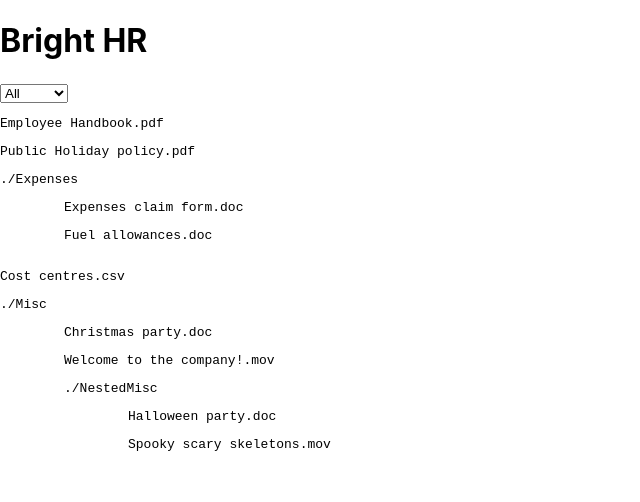
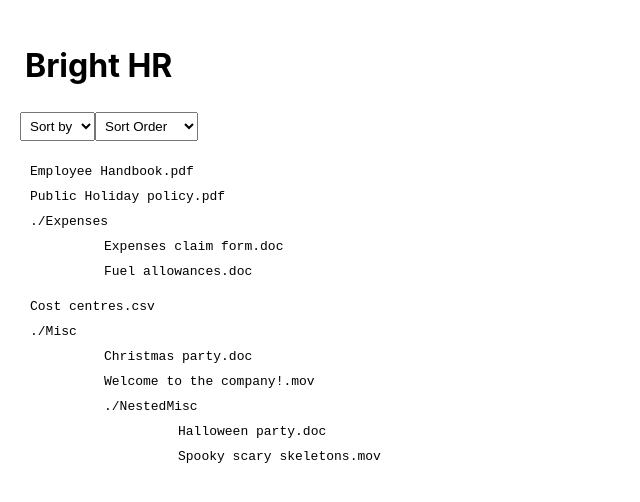
Before and after one commit to RyanErkal/brighthr, a React (Create React App) app: page / in a window 1280 px wide. Shown: the top 502 px of the page, without its empty margins (0-640 px from the left). Built offline with nearby package versions, Linux system fonts and the light colour scheme.

Commit message:
sort & sort order

```diff
--- a/src/App.css
+++ b/src/App.css
@@ -1,3 +1,7 @@
+* {
+	padding: 5px;
+}
+
 .folder {
 	display: flex;
 	flex-direction: column;
--- a/src/App.js
+++ b/src/App.js
@@ -1,40 +1,75 @@
-import data from "./assets/data.json";
+import { useState, useLayoutEffect } from "react";
+import JSONdata from "./assets/data.json";
 import "./App.css";
 
-function getFiles(data) {
-	const files = data.map((file) => {
+function App() {
+	const [files, setFiles] = useState(mapFiles(JSONdata));
+	const [sort, setSort] = useState("");
+	const [sortOrder, setSortOrder] = useState("asc");
+
+	useLayoutEffect(() => {
+		setFiles(mapFiles(sortFiles(JSONdata)));
+	}, [sort, sortOrder]);
+
+	function mapFiles(data) {
+		const mappedFiles = data.map((file) => {
 			if (file.type === "folder") {
 				return (
-				<p className="folder">
+					<div className="folder" key={file.name}>
 						./{file.name}
-					<span className="tab">{getFiles(file.files)}</span>
-				</p>
+						<span className="tab">{mapFiles(file.files)}</span>
+					</div>
 				);
 			} else {
 				return (
-				<p>
+					<div key={file.name}>
 						{file.name}.{file.type}
-				</p>
+					</div>
 				);
 			}
 		});
-	return files;
+		return mappedFiles;
 	}
 
-const mappedFiles = getFiles(data);
+	function handleSortChange(e) {
+		setSort(e.target.value);
+	}
 
-console.log(data);
+	function handleSortOrderChange(e) {
+		setSortOrder(e.target.value);
+	}
 
-function App() {
+	function sortFiles(data) {
+		const sortedFiles = data.sort((a, b) => {
+			if (sort === "name") {
+				return a.name.localeCompare(b.name);
+			} else if (sort === "size") {
+				return a.size - b.size;
+			} else if (sort === "date") {
+				return new Date(a.added) - new Date(b.added);
+			}
+		});
+		if (sortOrder === "desc") {
+			sortedFiles.reverse();
+		}
+		return sortedFiles;
+	}
+
 	return (
 		<div className="App">
-			<h1>Bright HR</h1>
-			<select name="select" id="select">
-				<option value="all">All</option>
-				<option value="active">Active</option>
-				<option value="inactive">Inactive</option>
+			<h1>Bright HR{sort}</h1>
+			<select name="sort" onChange={handleSortChange}>
+				<option value="">Sort by</option>
+				<option value="name">Name</option>
+				<option value="size">Size</option>
+				<option value="date">Date</option>
 			</select>
-			<pre>{mappedFiles}</pre>
+			<select name="sortOrder" onChange={handleSortOrderChange}>
+				<option value="">Sort Order</option>
+				<option value="asc">Ascending</option>
+				<option value="desc">Descending</option>
+			</select>
+			<pre>{files}</pre>
 		</div>
 	);
 }
--- a/src/assets/data.json
+++ b/src/assets/data.json
@@ -2,61 +2,76 @@
 	{
 		"type": "pdf",
 		"name": "Employee Handbook",
-		"added": "2017-01-06"
+		"added": "2017-01-06",
+		"size": 10
 	},
 	{
 		"type": "pdf",
 		"name": "Public Holiday policy",
-		"added": "2016-12-06"
+		"added": "2016-12-06",
+		"size": 15
 	},
 	{
 		"type": "folder",
 		"name": "Expenses",
+		"added": "2017-05-01",
+		"size": 20,
 		"files": [
 			{
 				"type": "doc",
 				"name": "Expenses claim form",
-				"added": "2017-05-02"
+				"added": "2017-05-02",
+				"size": 11
 			},
 			{
 				"type": "doc",
 				"name": "Fuel allowances",
-				"added": "2017-05-03"
+				"added": "2017-05-03",
+				"size": 9
 			}
 		]
 	},
 	{
 		"type": "csv",
 		"name": "Cost centres",
-		"added": "2016-08-12"
+		"added": "2016-08-12",
+		"size": 7
 	},
 	{
 		"type": "folder",
 		"name": "Misc",
+		"added": "2017-12-01",
+		"size": 405,
 		"files": [
 			{
 				"type": "doc",
 				"name": "Christmas party",
-				"added": "2017-12-01"
+				"added": "2017-12-01",
+				"size": 8
 			},
 			{
 				"type": "mov",
 				"name": "Welcome to the company!",
-				"added": "2015-04-24"
+				"added": "2015-04-24",
+				"size": 200
 			},
 			{
 				"type": "folder",
 				"name": "NestedMisc",
+				"added": "2015-04-24",
+				"size": 197,
 				"files": [
 					{
 						"type": "doc",
 						"name": "Halloween party",
-						"added": "2017-12-01"
+						"added": "2017-12-01",
+						"size": 7
 					},
 					{
 						"type": "mov",
 						"name": "Spooky scary skeletons",
-						"added": "2015-04-24"
+						"added": "2015-04-24",
+						"size": 190
 					}
 				]
 			}
```
Lines whose indentation alone changed are shown as unchanged.
